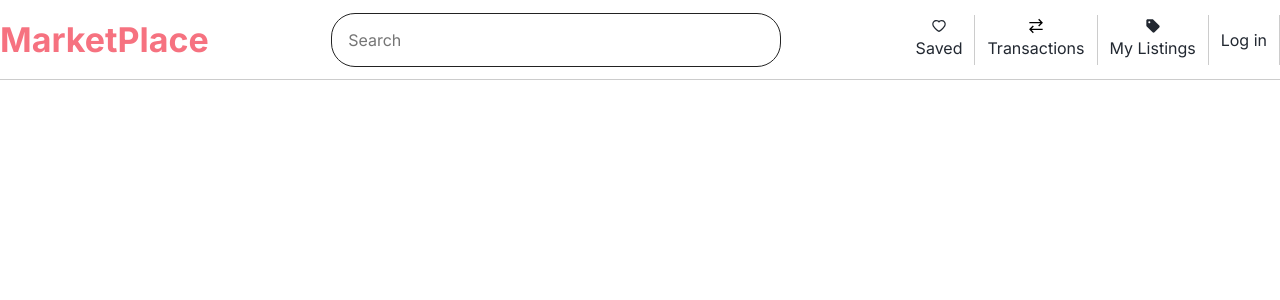
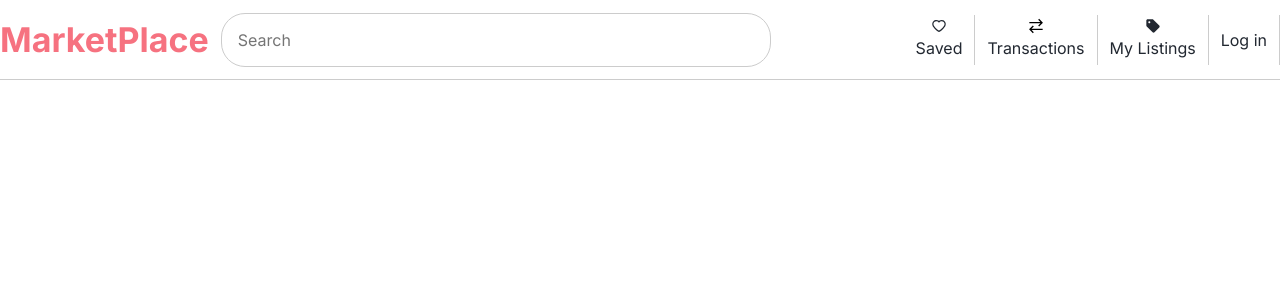
Before and after one commit to VanGits/react-rails-marketplace, a React (Create React App) app in the folder client/: page / in a window 1280 px wide. Shown: the top 300 px of the page. Built offline with nearby package versions, Linux system fonts and the light colour scheme.

Commit message:
update nav bar ui

```diff
--- a/client/src/components/Nav.jsx
+++ b/client/src/components/Nav.jsx
@@ -10,8 +10,11 @@ const Nav = ({handleLogIn}) => {
     return (
         <nav className='nav'>
             <div className="nav-wrapper">
+                <div className="nav-logo-search">
                 <h1 id='logo'>MarketPlace</h1>
                 <input type="text" placeholder='Search'/>
+                </div>
+
                 <div className="nav-elements">
 
                     <span><AiOutlineHeart/><p> Saved</p></span>
--- a/client/src/styles/Nav.css
+++ b/client/src/styles/Nav.css
@@ -15,6 +15,15 @@ nav{
     display: flex;
     align-items: center;
     justify-content: space-between;
+}
+
+.nav-logo-search{
+
+    display: flex;
+    align-items: center;
+    justify-content: flex-start;
+    width: 70%;
+
 }
 
 #logo{
@@ -58,11 +67,12 @@ nav{
 
 .nav input{
     padding: 16px;
-    max-width: 450px;
+    max-width: 550px;
     width: 100%;
-    border: 1px solid rgb(34, 34, 34);
+    border: 1px solid rgb(204, 204, 204);
     border-radius: 24px;
     font-size: 16px;
+    margin-left: 12px;
 }
 
 .nav input:active, .nav input:focus{
```
